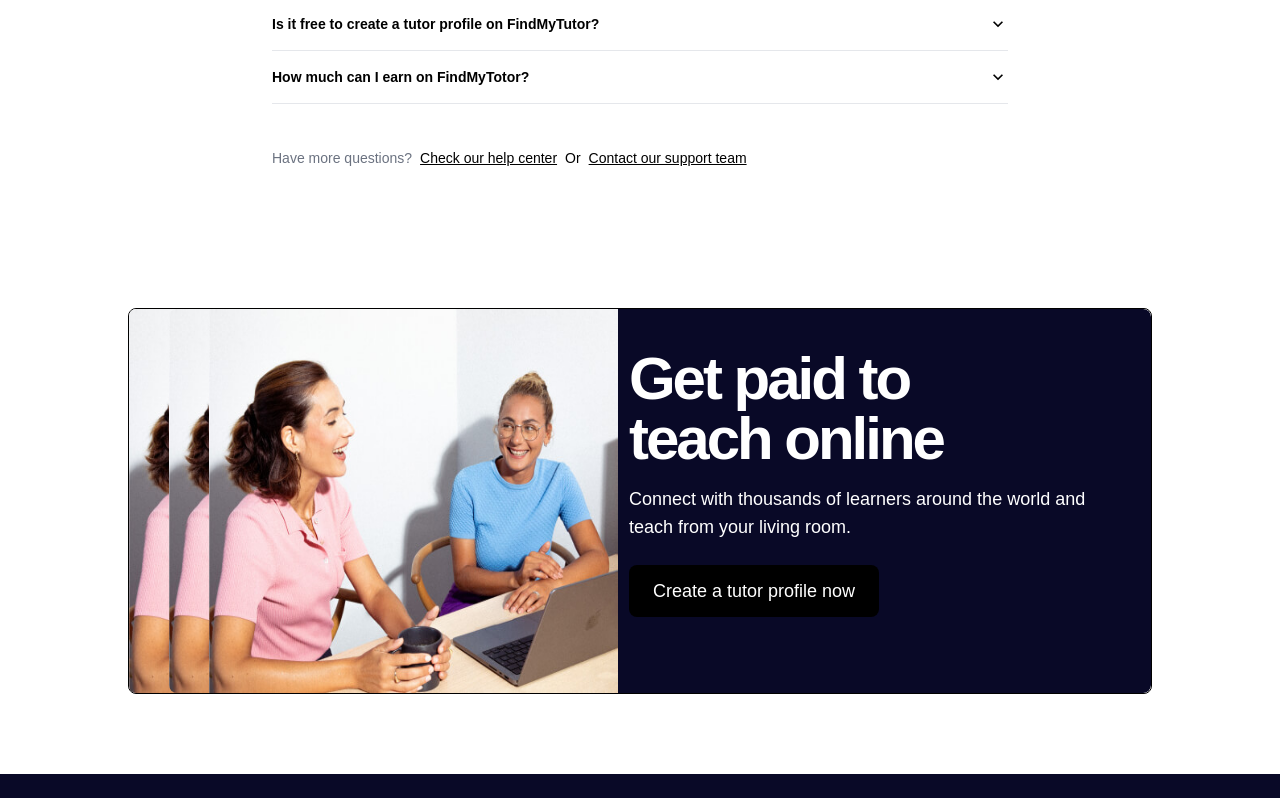
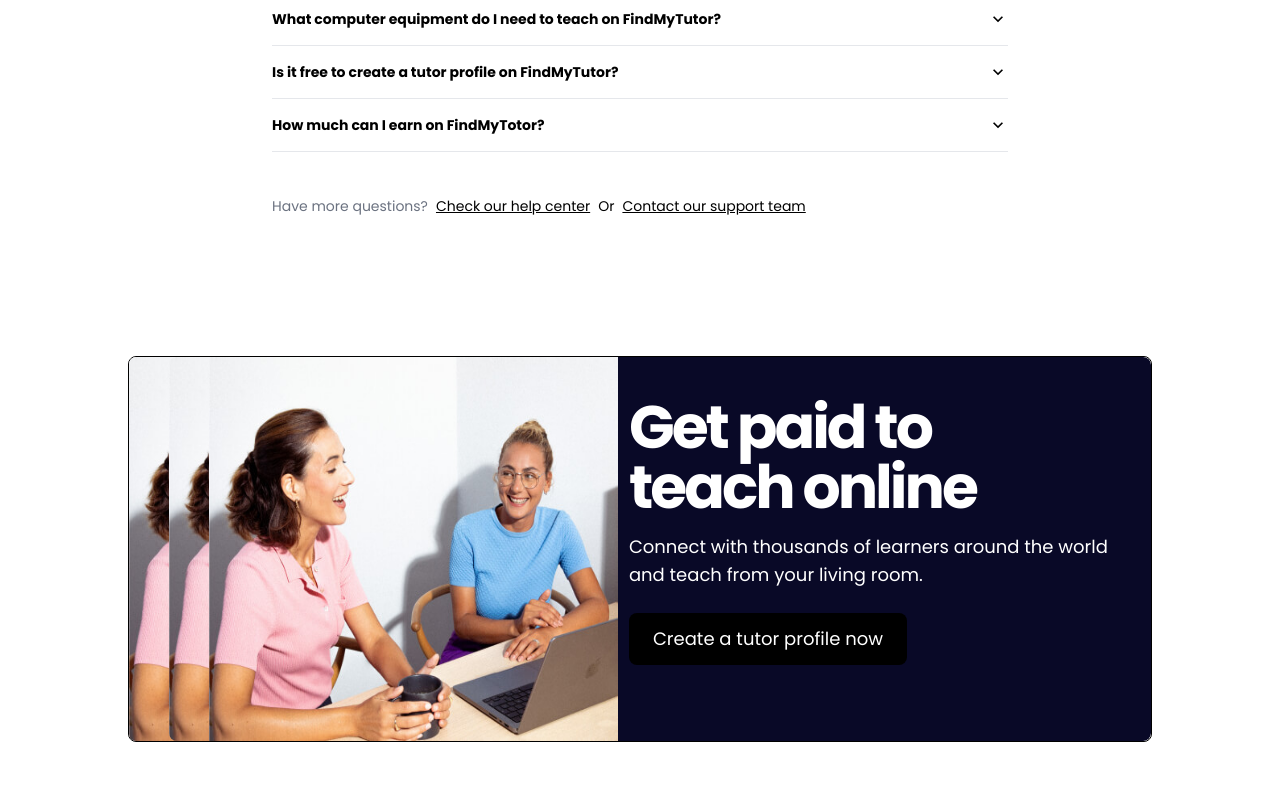
Before and after one commit to HaivTech1/findmytutor, a Next.js app: page / in a window 1280 px wide. Shown: the part 2714-3512 px from the top of the page. Built offline with nearby package versions, Linux system fonts and the light colour scheme; no server answers.

Commit message:
added font

```diff
--- a/package.json
+++ b/package.json
@@ -10,6 +10,7 @@
   },
   "dependencies": {
     "@next/bundle-analyzer": "^15.1.0",
+    "@next/font": "^14.2.15",
     "@next/swc-win32-x64-msvc": "^15.1.0",
     "axios": "^1.7.9",
     "cookie": "^1.0.2",
--- a/src/pages/_app.js
+++ b/src/pages/_app.js
@@ -1,4 +1,5 @@
 import { SessionProvider } from "next-auth/react";
+import { Poppins } from "next/font/google";
 import Head from "next/head";
 
 import CustomToast from "@/components/CustomToast";
@@ -7,6 +8,11 @@ import reducer, { initialState } from "@/context/StateReducers";
 import siteSettings from "@/hooks/siteSettings";
 
 import "@/styles/globals.css";
+
+const poppin = Poppins({
+  subsets: ["latin"],
+  weight: ["400", "700"],
+});
 
 export default function App({
   Component,
@@ -24,7 +30,9 @@ export default function App({
           <title>{siteSettings.title}</title>
         </Head>
 
-        <Component {...pageProps} />
+        <main className={poppin.className}>
+          <Component {...pageProps} />
+        </main>
         <CustomToast />
       </SessionProvider>
     </StateProvider>
--- a/src/pages/index.js
+++ b/src/pages/index.js
@@ -9,16 +9,6 @@ import SubFeature from "@/components/SubFeature/TestimonialSection";
 import TutorStudent from "@/components/TutorStudent.tsx/Features";
 import { UseAuth } from "@/hooks/UseAuth";
 
-const geistSans = Geist({
-  variable: "--font-geist-sans",
-  subsets: ["latin"],
-});
-
-const geistMono = Geist_Mono({
-  variable: "--font-geist-mono",
-  subsets: ["latin"],
-});
-
 export default function Home() {
 
   UseAuth({
@@ -28,7 +18,7 @@ export default function Home() {
 
   return (
     <Mainlayout>
-      <section className={`${geistSans.variable} ${geistMono.variable}`}>
+      <section>
         <HeroSection />
         <TutorStudent />
         <SubFeature />
--- a/src/pages/tutors/index.js
+++ b/src/pages/tutors/index.js
@@ -25,4 +25,4 @@ const Index = () => {
   );
 };
 
-export default withAuth(Index);
+export default Index;
```
Also changed, not shown: 1 other file (tests, documents, lock files or other folders).
